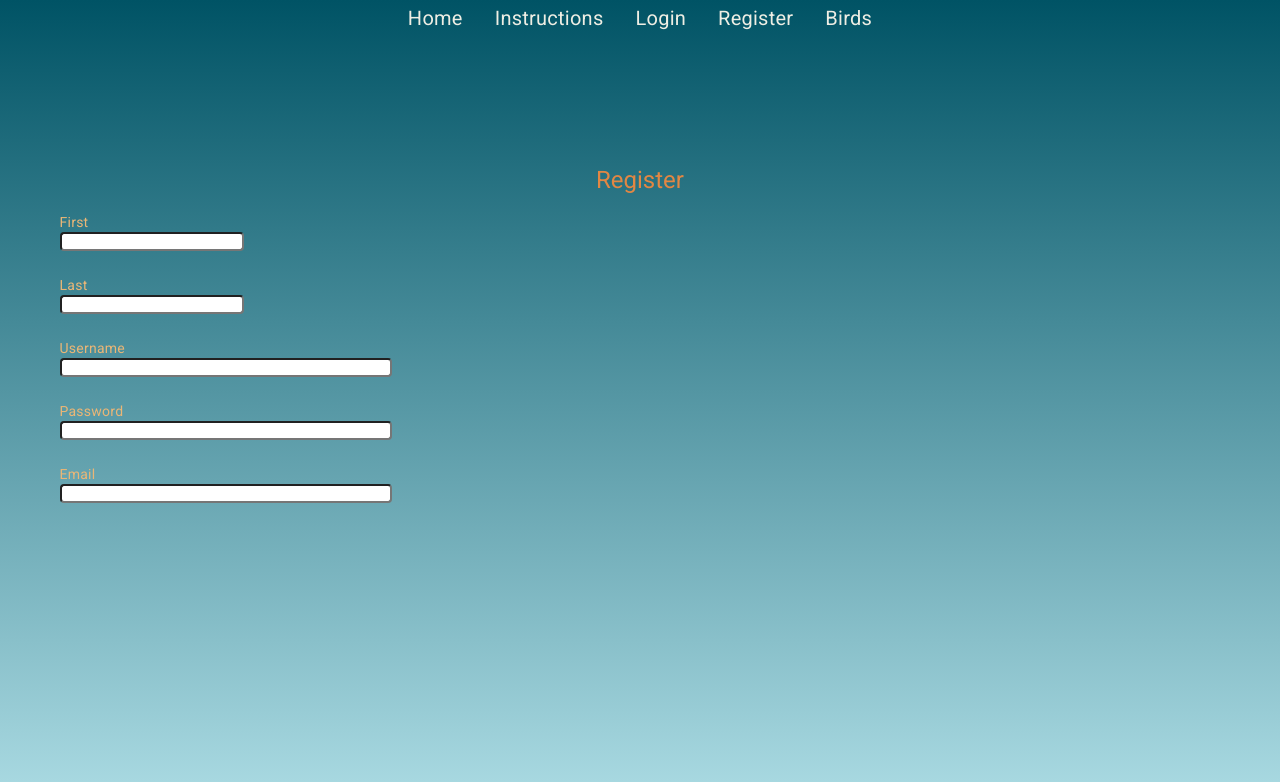
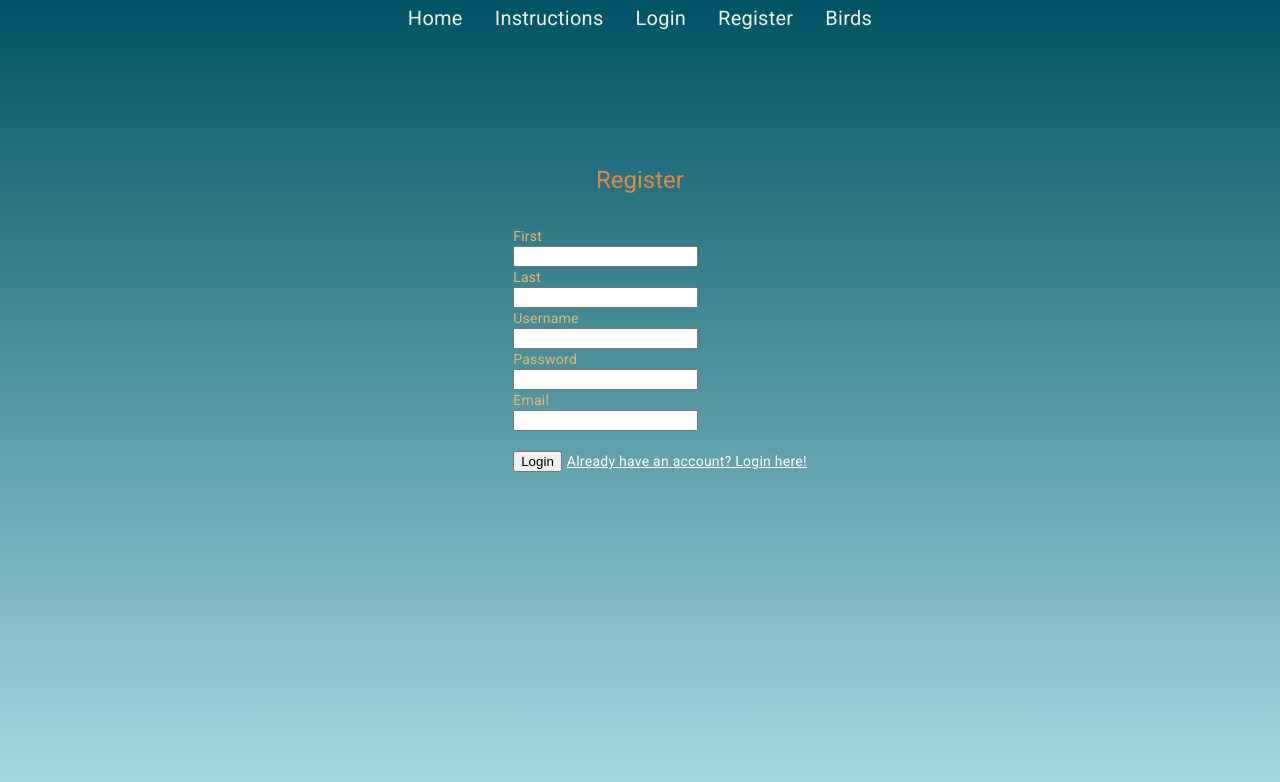
Before and after one commit to kellysun0124/ClippyBird, an Angular app in the folder FrontEnd/: page /register in a window 1280 px wide. Shown: the top 782 px of the page. Built offline with nearby package versions, Linux system fonts and the light colour scheme.

Commit message:
register page centered and added register button

```diff
--- a/FrontEnd/src/app/components/login/login.component.css
+++ b/FrontEnd/src/app/components/login/login.component.css
@@ -14,5 +14,5 @@ li {
 
 .custom-link{
   padding-left: 5px;
-  color: black;
+  color: white;
 }
--- a/FrontEnd/src/app/components/register/register.component.css
+++ b/FrontEnd/src/app/components/register/register.component.css
@@ -6,67 +6,22 @@
   align-items: center;
 }
 
-label {
-color: #eab676
+li {
+  color: #eab676
+}
+
+.custom-link{
+  padding-left: 5px;
+  color: white;
+}
+
+.inputboxes{
+  justify-content: center;
+  align-content: center;
 }
 
 
 
-input[type="firstname"],
-input[type="lastname"],
-input[type="username"],
-input[type="password"],
-input[type="email"],
-select {
-  height: 2.75rem;
-}
-
-
-input[type="text"],
-input[type="password"],
-select, textarea {
-  border-radius: 4px;
-  color: inherit;
-  display: block;
-  outline: 0;
-  padding: 0 1rem;
-  text-decoration: none;
-  width: 25%
-}
-
-
-
-
-/*this is form fields for all this needs to be changed*/
-form > .fields {
-  display: -moz-flex;
-  display: -webkit-flex;
-  display: -ms-flex;
-  display: flex;
-  -moz-flex-wrap: wrap;
-  -webkit-flex-wrap: wrap;
-  -ms-flex-wrap: wrap;
-  flex-wrap: wrap;
-  width: calc(100% + 3rem);
-  margin: -1.5rem 0 2rem -1.5rem;
-}
-
-  form > .fields > .field {
-    -moz-flex-grow: 0;
-    -webkit-flex-grow: 0;
-    -ms-flex-grow: 0;
-    flex-grow: 0;
-    -moz-flex-shrink: 0;
-    -webkit-flex-shrink: 0;
-    -ms-flex-shrink: 0;
-    flex-shrink: 0;
-    padding: 1.5rem 0 0 1.5rem;
-    width: calc(100% - 1.5rem);
-  }
-
-    form > .fields > .field.half {
-      width: calc(50% - 0.75rem);
-    }
 
 
 
@@ -74,17 +29,5 @@ form > .fields {
 so we might need to play around here and see what looks good*/
 @media screen and (max-width: 480px) {
 
-  form > .fields {
-    width: calc(100% + 3rem);
-    margin: -1.5rem 0 2rem -1.5rem;
-  }
 
-    form > .fields > .field {
-      padding: 1.5rem 0 0 1.5rem;
-      width: calc(100% - 1.5rem);
-    }
-
-      form > .fields > .field.half {
-        width: calc(100% - 1.5rem);
-      }
 }
--- a/FrontEnd/src/app/components/register/register.component.html
+++ b/FrontEnd/src/app/components/register/register.component.html
@@ -3,32 +3,49 @@
 <mat-card class="mat-card">
 
   <form (ngSubmit)="submitRegistration()">
-    <div class="fields">
-      <div class="field half">
-        <label for="firstname">First</label>
-        <input type="text" name="firstname" [(ngModel)]="firstname" id="firstname">
+
+      <ul style="list-style-type:none;">
+          <div>
+            <li>First</li>
+            <div class="inputboxes">
+              <li><input type="text" name="firstname" [(ngModel)]="firstname" id="firstname"></li>
             </div>
 
-      <div class="field half">
-        <label for="lastname">Last</label>
-        <input type="text" name="lastname" [(ngModel)]="lastname" id="lastname">
           </div>
 
-      <div class="field">
-        <label for="username">Username</label>
-        <input type="text" name="username" [(ngModel)]="username" id="username">
+          <div>
+            <li>Last</li>
+            <li><input type="text" name="lastname" [(ngModel)]="lastname" id="lastname">
+            </li>
           </div>
 
-      <div class="field">
-        <label for="password">Password</label>
-        <input type="text" name="password" [(ngModel)]="password" id="password">
+          <div>
+            <li>Username</li>
+            <li><input type="text" name="username" [(ngModel)]="username" id="username">
+            </li>
           </div>
 
-      <div class="field">
-        <label for="email">Email</label>
-        <input type="text" name="email" [(ngModel)]="email" id="email">
+          <div>
+            <li>Password</li>
+            <li><input type="text" name="password" [(ngModel)]="password" id="password">
+            </li>
           </div>
+
+          <div>
+            <li>Email</li>
+            <li><input type="text" name="email" [(ngModel)]="email" id="email">
+            </li>
           </div>
+
+
+        <div>
+          <br>
+          <li id="regButton">  <button type="submit">Login</button>
+            <a class="nav-item nav-link custom-link" routerLink="/login">Already have an account? Login here!</a>
+          </li>
+        </div>
+      </ul>
+
   </form>
 
 </mat-card>
```
Also changed, not shown: FrontEnd/src/styles.css (line endings or trailing spaces), 1 other file (tests, documents, lock files or other folders). Lines whose indentation alone changed are shown as unchanged.
